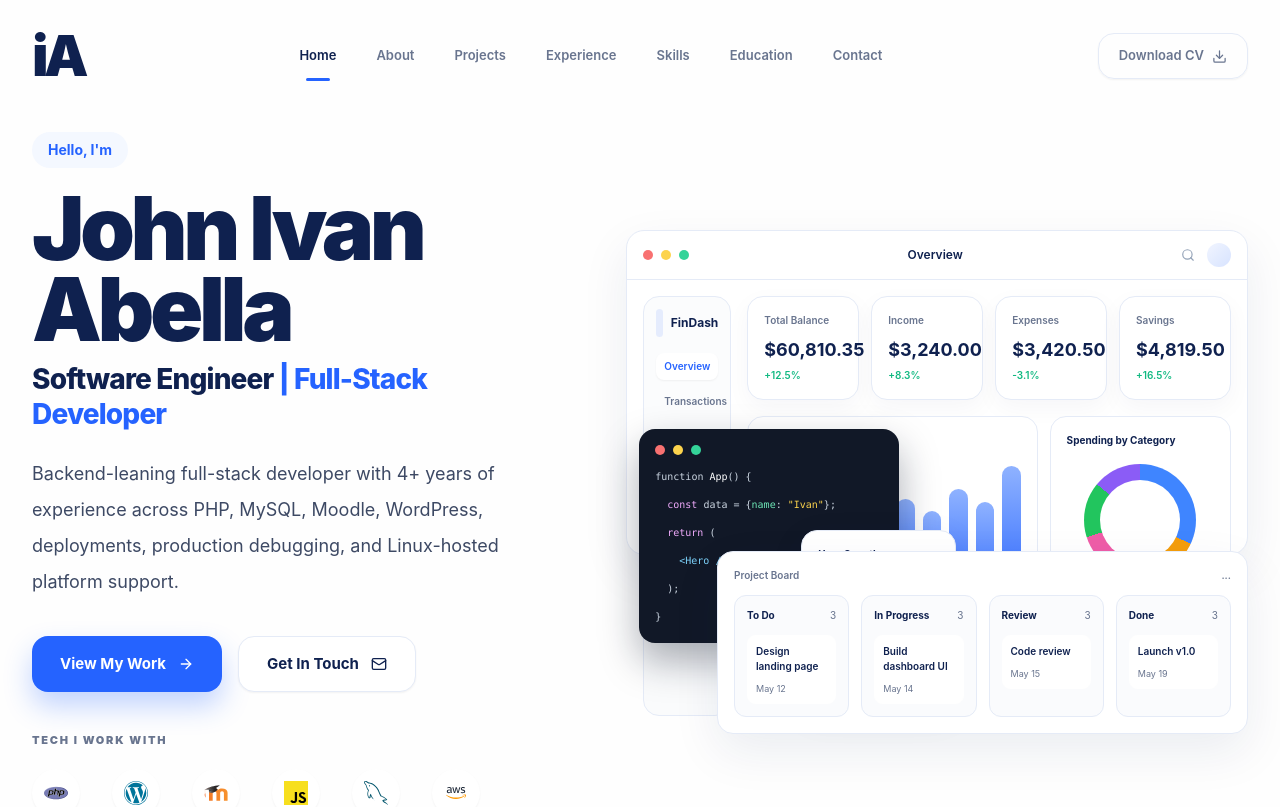
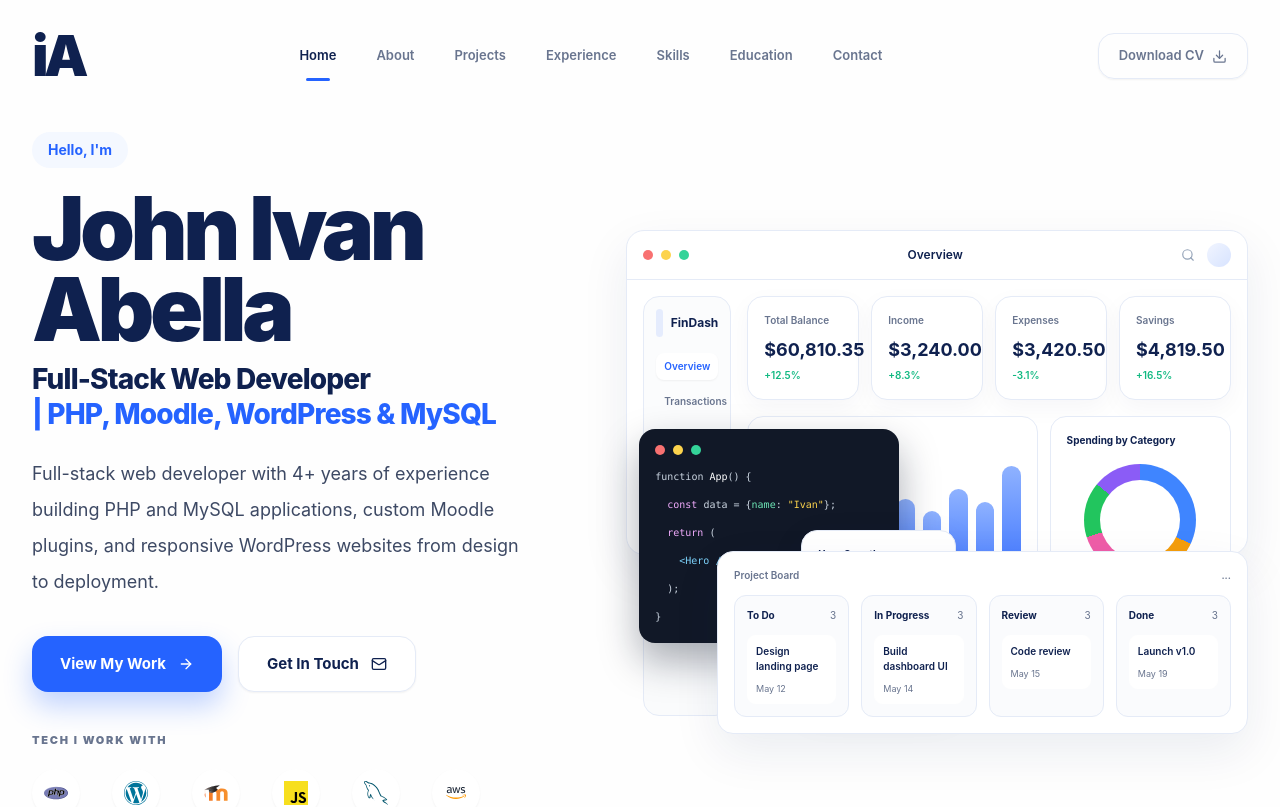
Before and after one commit to iamivanabella/portfolio, a Next.js app: page / in a window 1280 px wide. Shown: the top 807 px of the page. Built offline with nearby package versions, Linux system fonts and the light colour scheme.

Commit message:
Refine portfolio hero positioning

```diff
--- a/src/components/home/HeroSection.tsx
+++ b/src/components/home/HeroSection.tsx
@@ -27,11 +27,11 @@ export function HeroSection({ techIcons }: HeroSectionProps) {
           John Ivan Abella
         </h1>
         <p className="mt-3 text-[28px] font-extrabold leading-tight tracking-[-0.03em] text-ink">
-          Software Engineer <span className="text-blue">| Full-Stack Developer</span>
+          Full-Stack Web Developer <span className="block text-blue">| PHP, Moodle, WordPress &amp; MySQL</span>
         </p>
         <p className="mt-6 max-w-[500px] text-[17px] leading-9 text-text sm:text-[18px]">
-          Backend-leaning full-stack developer with 4+ years of experience across PHP, MySQL,
-          Moodle, WordPress, deployments, production debugging, and Linux-hosted platform support.
+          Full-stack web developer with 4+ years of experience building PHP and MySQL applications,
+          custom Moodle plugins, and responsive WordPress websites from design to deployment.
         </p>
         <div className="mt-9 flex flex-wrap gap-4">
           <a
```
